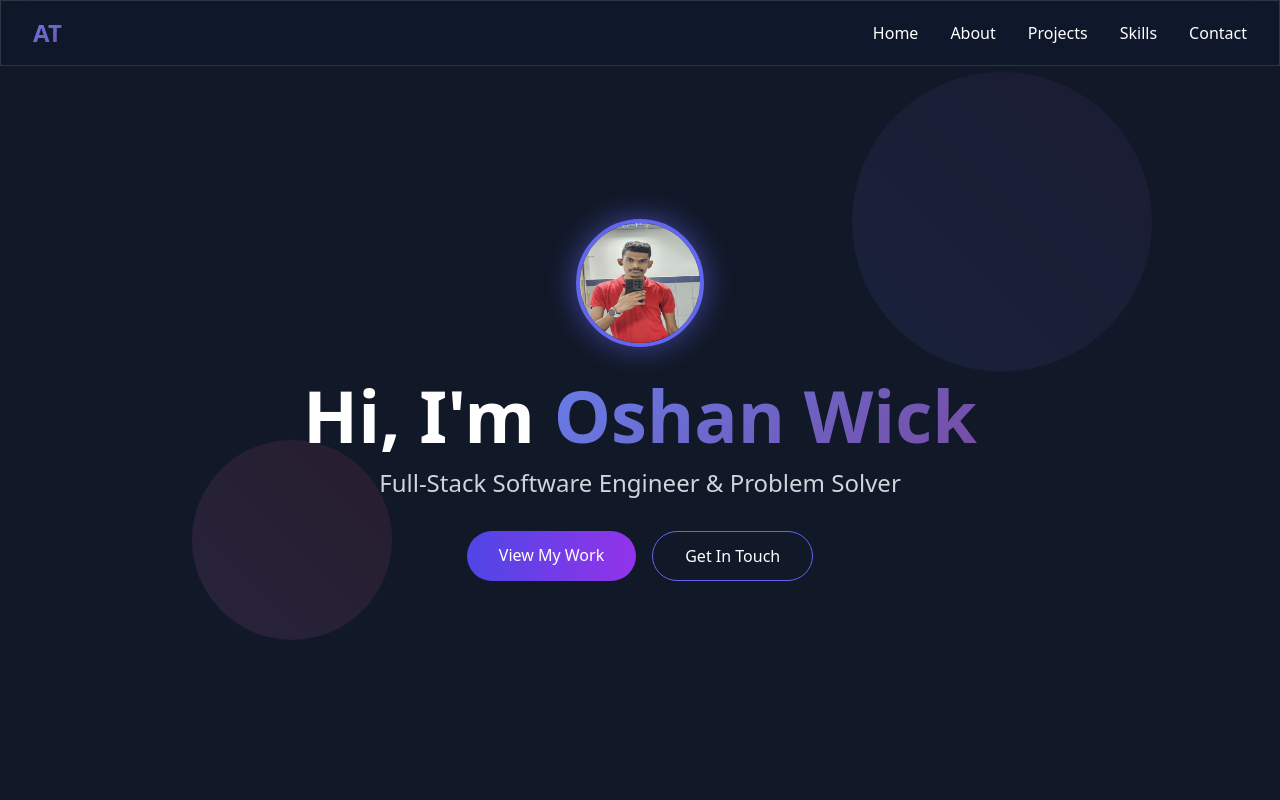
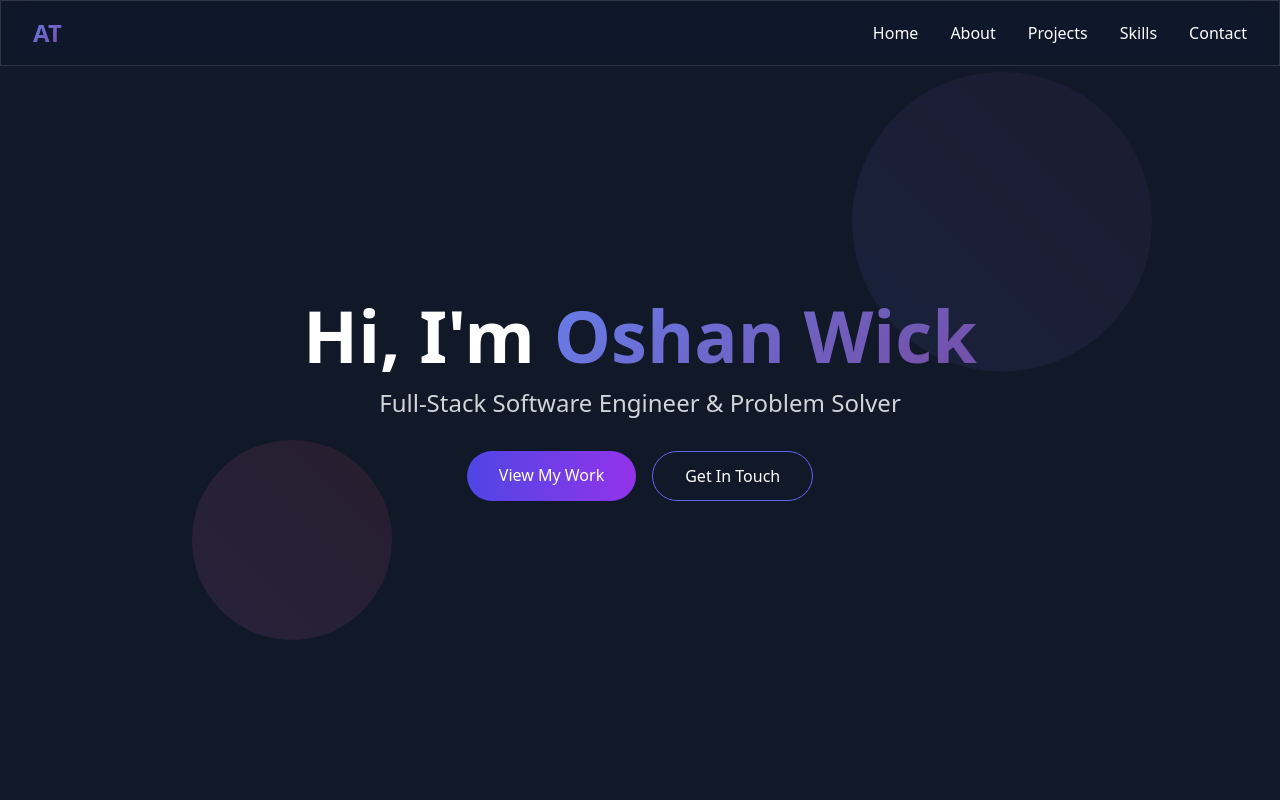
Before and after one commit to Oshanwick/Oshanwick.github.io, a plain HTML site: page index.html in a window 1280 px wide. Shown: the top 800 px of the page. Drawn offline with nearby package versions, Linux system fonts and the light colour scheme.

Commit message:
Remove Photo

```diff
--- a/index.html
+++ b/index.html
@@ -108,11 +108,7 @@
     <!-- Hero Section -->
     <section id="home" class="min-h-screen relative flex items-center justify-center floating-shapes">
         <div class="text-center animate-fade-in">
-            <div class="mb-8">
-                <img src="./Content/Images/Oshan.jpeg"
-                     alt="Profile"
-                     class="w-32 h-32 rounded-full mx-auto mb-6 border-4 border-indigo-500 animate-glow">
-            </div>
+
             <h1 class="text-5xl md:text-7xl font-bold mb-4">
                 Hi, I'm <span class="gradient-text">Oshan Wick</span>
             </h1>
```
